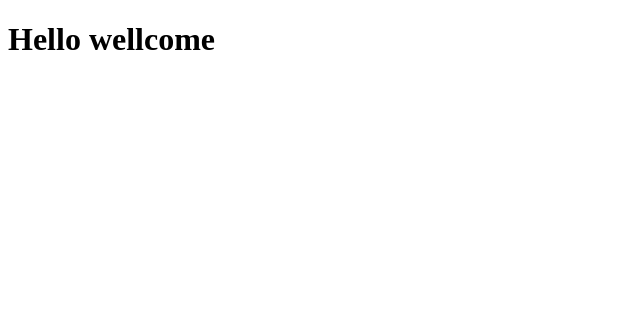
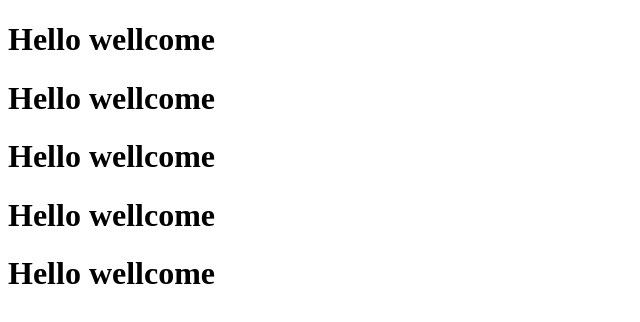
Before and after one commit to urbatariq/myfolder, a plain HTML site: page index.html in a window 1280 px wide. Shown: the whole page, without its empty margins (0-640 px from the left). Drawn offline with Linux system fonts and the light colour scheme.

Commit message:
Update index.html

```diff
--- a/index.html
+++ b/index.html
@@ -8,5 +8,10 @@
 </head>
 <body>
     <h1>Hello wellcome </h1>
+     <h1>Hello wellcome </h1>
+     <h1>Hello wellcome </h1>
+     <h1>Hello wellcome </h1>
+     <h1>Hello wellcome </h1>
+
 </body>
 </html>
```
